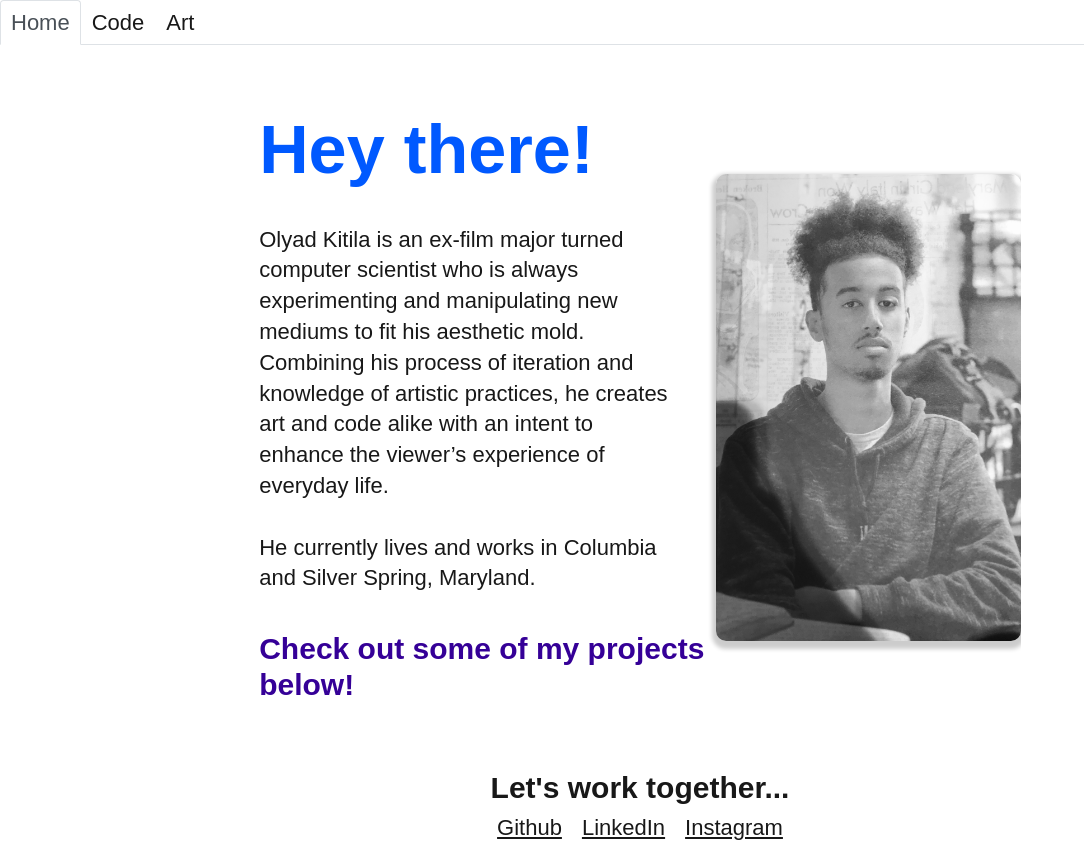
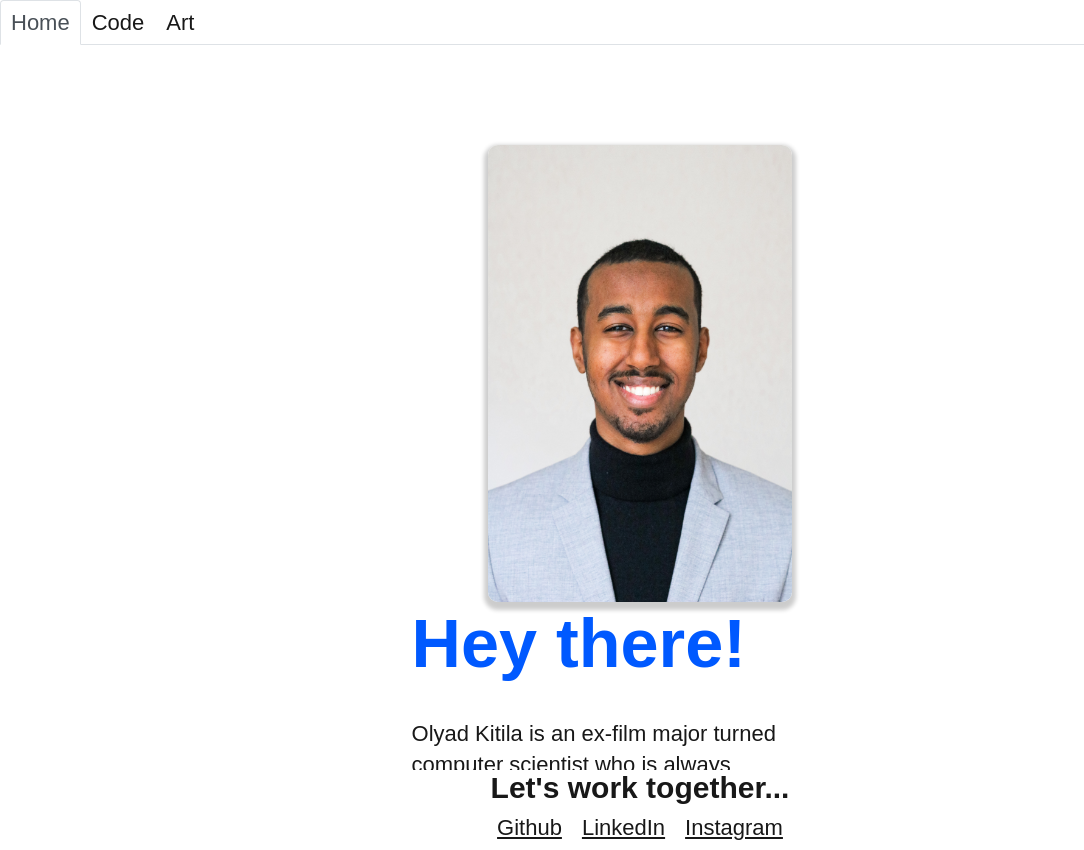
Before and after one commit to thymetime/Module-12-React, a React (Vite) app in the folder Portfolio/: page / in a window 1280 px wide. Shown: the whole page, without its empty margins (0-1084 px from the left). Built offline with nearby package versions, Linux system fonts and the light colour scheme.

Commit message:
Changed headshot image and file path

```diff
--- a/Portfolio/src/App.css
+++ b/Portfolio/src/App.css
@@ -143,6 +143,7 @@ img {
     position: relative;
     z-index: 1;
     display: flex;
+    flex-direction: column;
     justify-content: space-between;
     align-items: center;
     width: 70%;
@@ -200,6 +201,13 @@ img {
     box-shadow: 0px 4px 4px 4px rgba(0,0,0,.2);
     filter: saturate(100%);
 }
+
+/* @media (min-width: 768px) {
+    .bio-page {
+        flex-direction: row-reverse
+    }
+
+} */
 
 /* -- CONTACT FOOTER -- */
 .contact-section--links > * {
--- a/Portfolio/src/main.jsx
+++ b/Portfolio/src/main.jsx
@@ -22,11 +22,11 @@ const router = createBrowserRouter([
         element: <Home />,
       },
       {
-        path: '/Art',
+        path: '/art',
         element: <Art />,
       },
       {
-        path: '/Code',
+        path: '/code',
         element: <Code />,
       }
     ],
--- a/Portfolio/src/pages/Home.jsx
+++ b/Portfolio/src/pages/Home.jsx
@@ -10,6 +10,8 @@ export default function Home() {
           </div>
       </header> */}
       <section id="bio" class="bio-page">
+          <img src="../assets/bio/OlyadKitila_Headshot_Size.jpg" alt="Olyad Kitila, Developer." id="bio-img" class="bio-img" />
+
           <content class="bio-info">
               <div class="bio-info--cont">
                   <h2 class="bio--greeting">Hey there!</h2>
@@ -24,7 +26,6 @@ export default function Home() {
               </div>
               <h3 class="bio-info--prompt">Check out some of my projects below!</h3>
           </content>
-          <img src="../assets/art/IMG_4217.JPG" alt="Olyad Kitila, Developer." id="bio-img" class="bio-img" />
 
       </section>
 
```
Also changed, not shown: Portfolio/public/assets/bio/IMG_4217.JPG (renamed from Portfolio/public/assets/art/IMG_4217.JPG), Portfolio/public/assets/bio/OlyadKitila_Headshot_Size.jpg (added).
